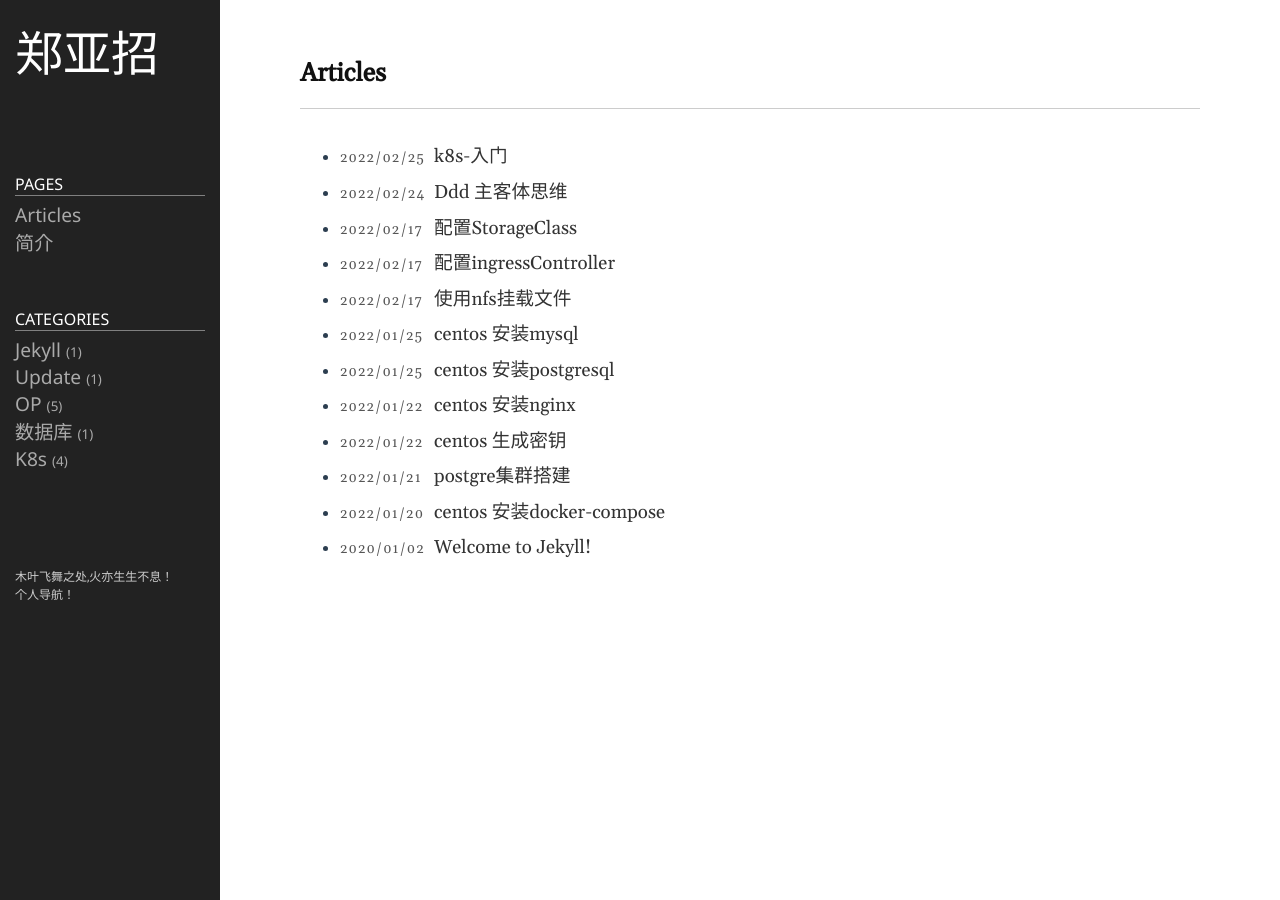
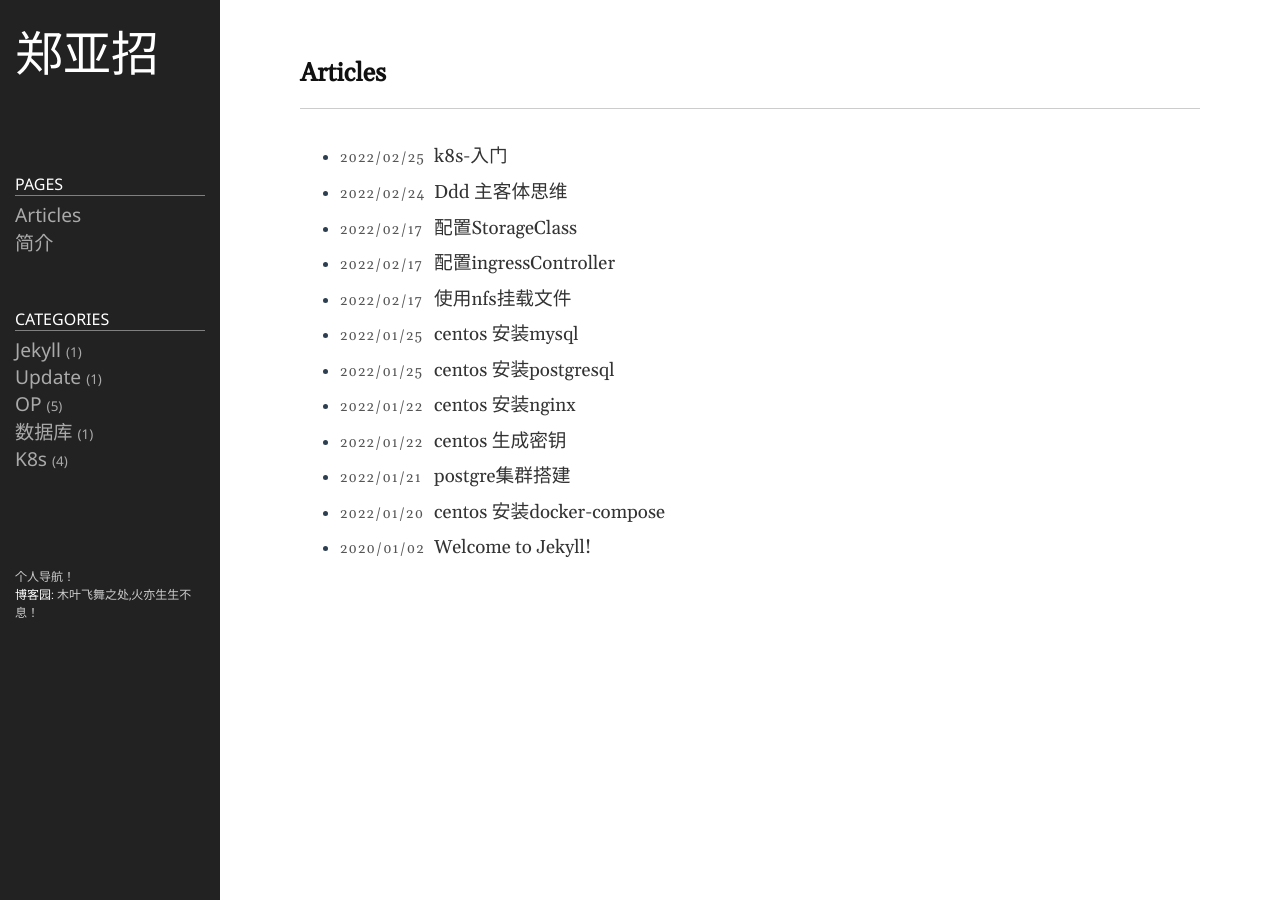
Before and after one commit to zhengyazhao/zhengyazhao.github.io, a Jekyll site: the page built from index.md, in a window 1280 px wide. Built offline with Jekyll 4.4.1, drawn with Linux system fonts in a browser that asks for light colours.

Commit message:
no message

```diff
--- a/_includes/sidebar.html
+++ b/_includes/sidebar.html
@@ -48,6 +48,7 @@
 </div>
 
 <div class="sidebar-item sidebar-footer">
-	<p> <a href="https://www.cnblogs.com/zhengyazhao/">木叶飞舞之处,火亦生生不息！</a></p>
-	<p> <a href="index2.html" target="blank">个人导航！</a></p>
+	<p> <a href="menu.html" target="blank">个人导航！</a></p>
+	<p>博客园: <a href="https://www.cnblogs.com/zhengyazhao/">木叶飞舞之处,火亦生生不息！</a></p>
+
 </div>
```
Also changed, not shown: menu.html (renamed from index2.html).
